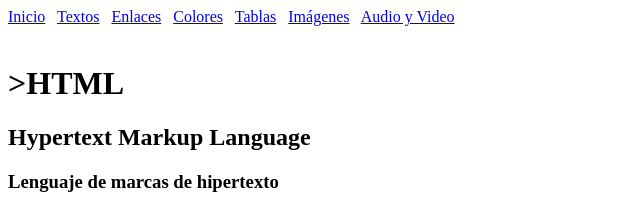
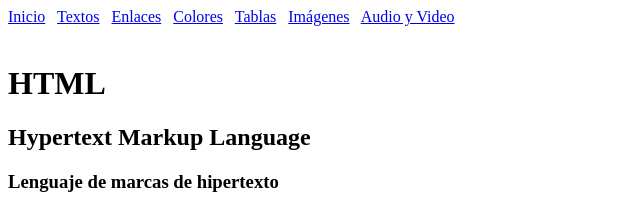
Before and after one commit to luisgonzalescedeno-cell/html, a plain HTML site: page index.html in a window 1280 px wide. Shown: the full height of the page, 0-640 px from the left. Drawn offline with Linux system fonts and the light colour scheme.

Commit message:
Add files via upload

```diff
--- a/index.html
+++ b/index.html
@@ -15,7 +15,7 @@
     <a href="AudioYvideo.html">Audio y Video</a> &nbsp;
     <br><br>
 
-    <h1>>HTML</h1>
+    <h1>HTML</h1>
     <h2>Hypertext Markup Language</h2>
     <h3>Lenguaje de marcas de hipertexto</h3>
 
```
